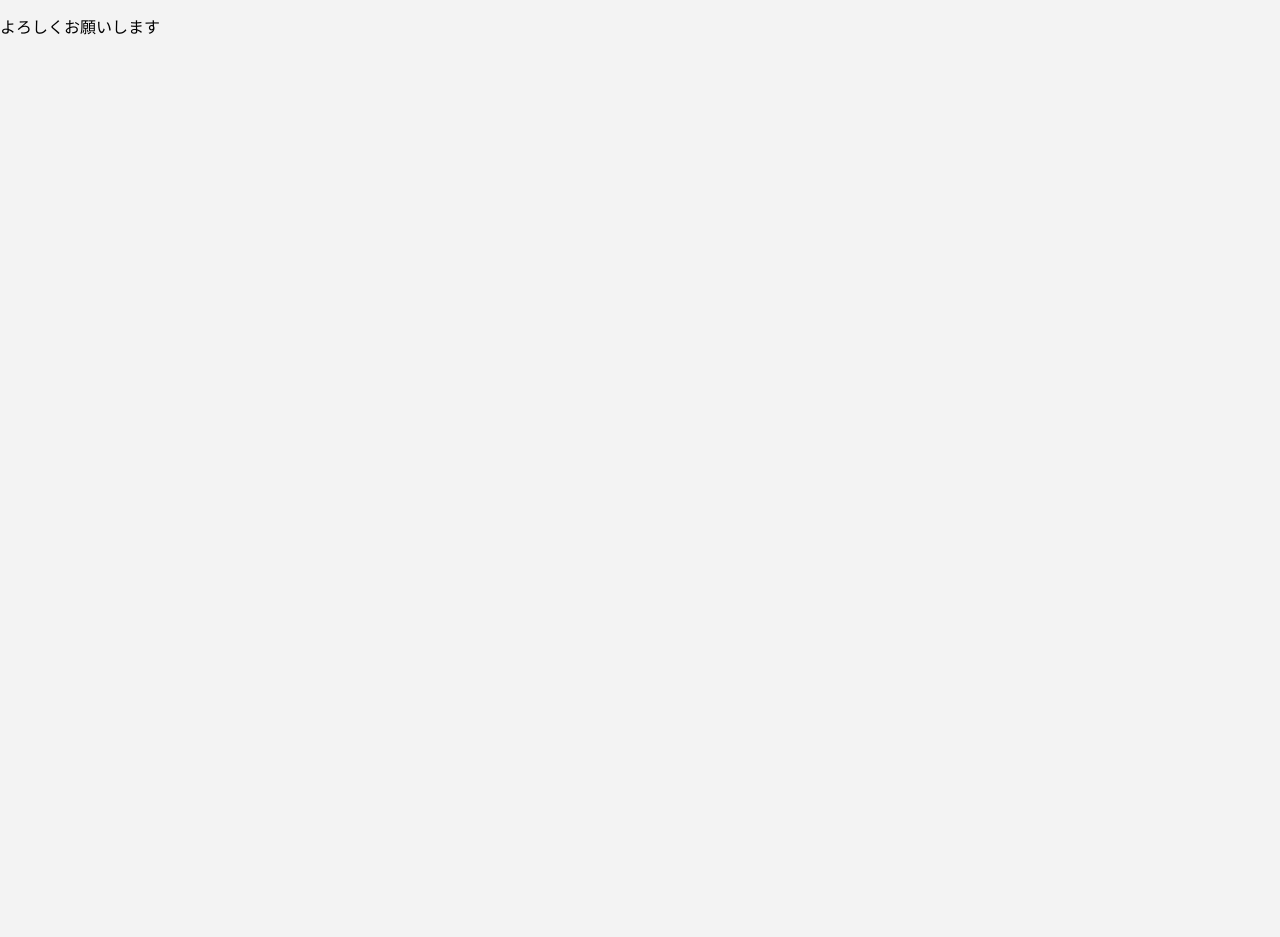
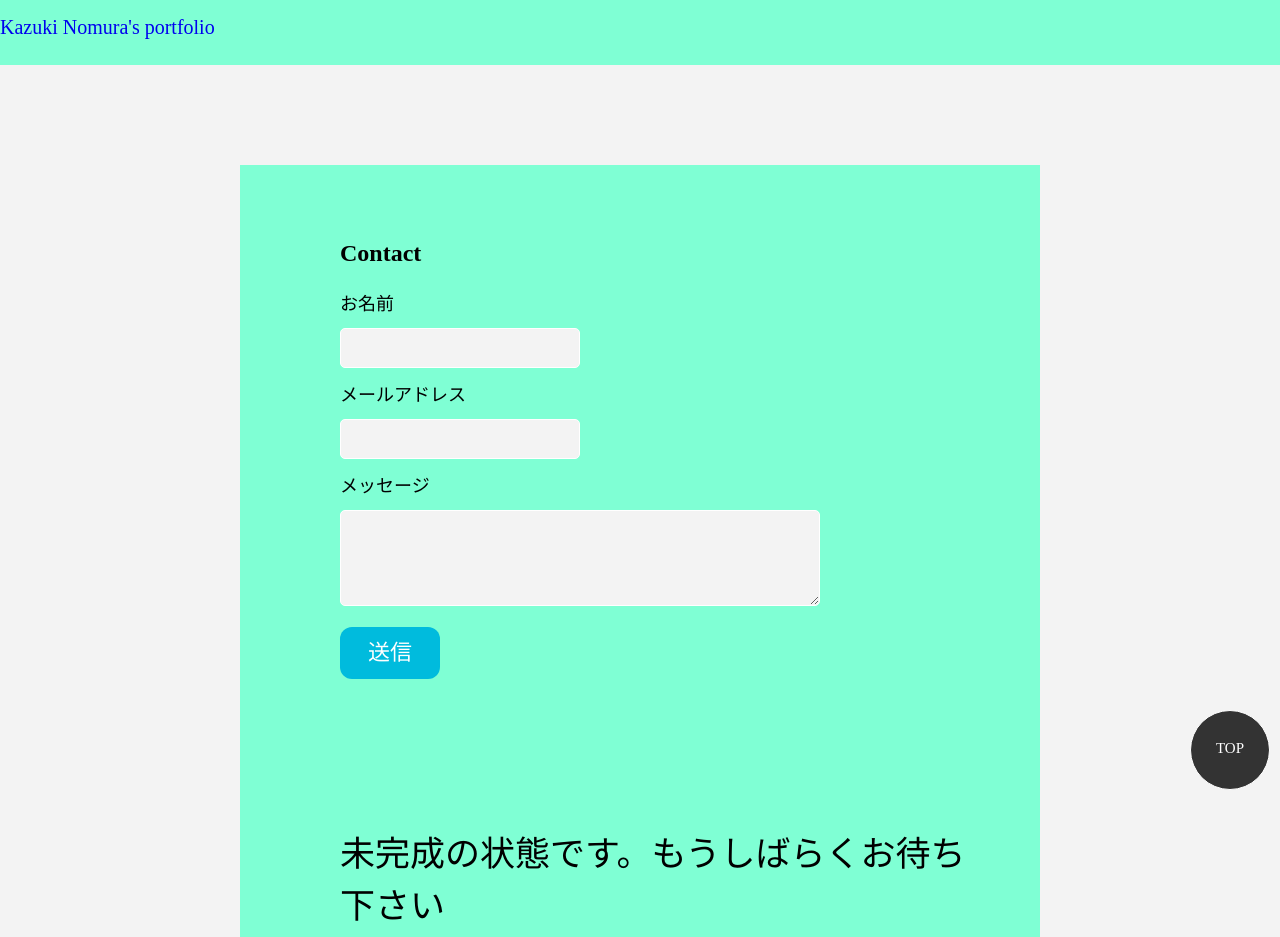
Before and after one commit to staykzmonomono/stay-portfolio, a plain HTML site: page contact.html in a window 1280 px wide. Shown: the top 937 px of the page. Before the commit the page ends 800 px from the top, so only its background shows below. Drawn offline with Linux system fonts and the light colour scheme; a web font is replaced by a local one.

Commit message:
サイト作成

```diff
--- a/contact.html
+++ b/contact.html
@@ -4,10 +4,66 @@
 <head>
   <meta charset="UTF-8">
   <link rel="stylesheet" href="css/style.css">
-  <meta name="viewport" content="width=device-width, initial-scale=1.0">
+  <meta name="viewport" content="width=device-width, initial-scale=1">
   <title>portfolio-contact</title>
 </head>
 <body>
-<p>よろしくお願いします</p>
+  <header id="header">
+    <div class="header-inner">
+      <p><a href="index.html">Kazuki Nomura's portfolio</a></p>
+      <!-- <nav class="header-link">
+
+        <ul>
+          <li><a href="#profile">Profile</a></li>
+          <li><a href="#skill">Skill</a></li>
+          <li><a href="#work">Works</a></li>
+          <li><a href="#contact">Contact</a></li>
+        </ul>
+      </nav> -->
+    </div>
+  </header>
+
+
+  <div class="wrapper">
+    <h2 class="page-title">Contact</h2>
+    <form action="#">
+        <div>
+            <label for="name">お名前</label>
+            <input type="text" id="name" name="your-name">
+        </div>
+
+        <div>
+            <label for="email">メールアドレス</label>
+            <input type="email" id="email" name="your-email">
+        </div>
+
+        <div>
+            <label for="message">メッセージ</label>
+            <textarea id="message" name="your-message"></textarea>
+        </div>
+
+        <input type="submit" class="button" value="送信">
+    </form>
+    <p>未完成の状態です。もうしばらくお待ち下さい</p>
+</div>
+
+<footer id="footer">
+  <div class="inner">
+    <!-- <nav class="footer-link">
+      <ul>
+        <li><a href="#profile">Profile</a></li>
+        <li><a href="#skill">Skill</a></li>
+        <li><a href="#work">Works</a></li>
+        <li><a href="#contact">Contact</a></li>
+      </ul>
+    </nav> -->
+<div class="copyright">
+      <p>copyright&copy; 2021 Kazuki Nomura's portfolio</p>
+    </div>
+      <div id="backtotop">
+          <a href="#header">TOP</a>
+      </div>
+  </div>
+
 </body>
 </html>
--- a/css/style.css
+++ b/css/style.css
@@ -225,7 +225,7 @@ table{
 
 .inner{
   margin: 0 auto;
-  padding: 30px;
+ padding: 30px;
 }
 
 
@@ -262,6 +262,17 @@ table{
   background: #0090aa;
 }
 
+.twitter{
+  width: 300px;
+  margin-top: 100px;
+}
+
+.twitter p{
+  font-size: 20px;
+  margin-bottom: 5px;
+}
+
+
 #backtotop {
 	position: fixed;
 	right: 20px;
@@ -284,3 +295,54 @@ table{
 	border-radius: 50%;
   text-align: center;
   }
+
+
+  /* contact.htmlの部分 */
+
+.wrapper{
+width: 800px;
+height: 800px;
+background-color: aquamarine;
+margin: 100px auto;
+padding: 50px 50px 100px 100px;
+}
+
+.wrapper p{
+  font-size: 35px;
+  margin-top: 150px;
+}
+
+
+/* フォーム */
+form div {
+  margin-bottom: 14px;
+}
+label {
+  font-size: 1.125rem;
+  margin-bottom: 10px;
+  display: block;
+}
+input[type="text"],
+input[type="email"],
+textarea {
+  background-color: rgb(243,243,243);
+  border: 1px #fff solid;
+  border-radius: 5px;
+  padding: 10px;
+  font-size: 1rem;
+}
+input[type="text"],
+input[type="email"] {
+  width: 100%;
+  max-width: 240px;
+}
+textarea {
+  width: 100%;
+  max-width: 480px;
+  height: 6rem;
+}
+input[type="submit"] {
+  border: none;
+  cursor: pointer;
+  line-height: 1;
+}
```
Also changed, not shown: index.html (+17 -17 lines).
